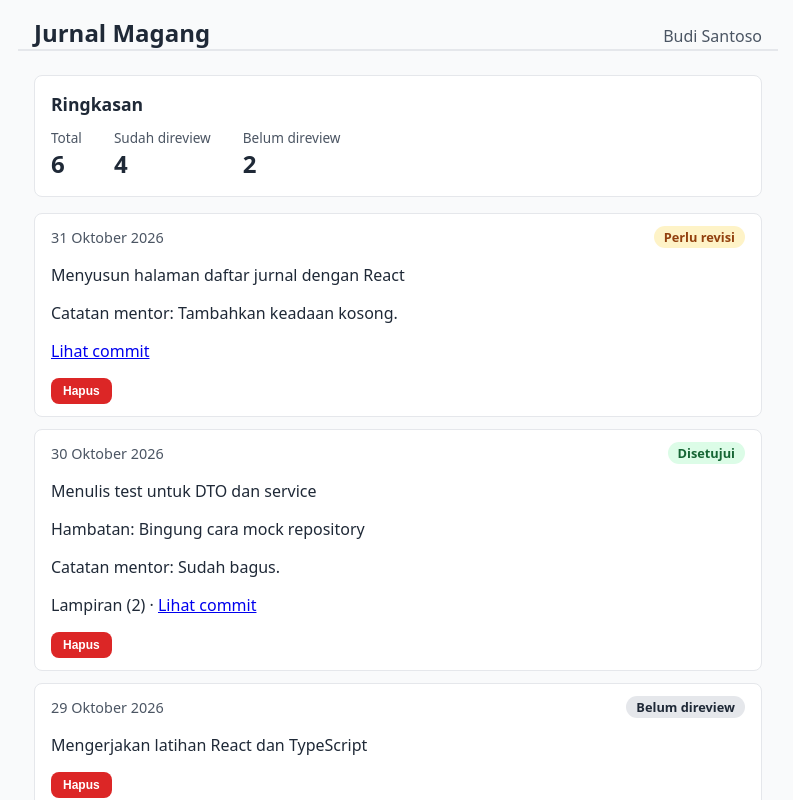
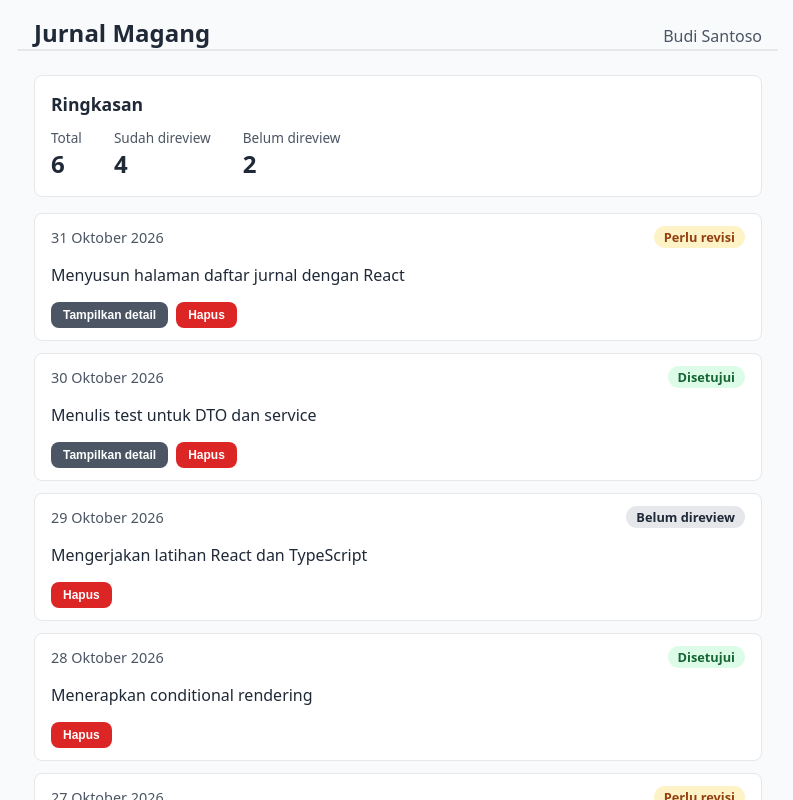
Before and after one commit to ajengnielza/magang-web, a React (Vite) app: page / in a window 1280 px wide. Shown: the top 800 px of the page, without its empty margins (242-1035 px from the left). Built offline with nearby package versions, Linux system fonts and the light colour scheme.

Commit message:
feat: usestate basics and toggle detail

```diff
--- a/src/App.tsx
+++ b/src/App.tsx
@@ -1,32 +1,12 @@
-import DaftarJurnal from "./components/jurnal/DaftarJurnal";
-import RingkasanJurnal from "./components/jurnal/RingkasanJurnal";
-import Header from "./components/layout/Header";
-import Kartu from "./components/ui/Kartu";
-import { jurnalTiruan } from "./data/jurnalTiruan";
-import { pesertaTiruan } from "./data/pesertaTiruan";
+import DaftarJurnalPage from "./pages/DaftarJurnalPage";
 import GaleriKomponen from "./pages/GaleriKomponen";
+import LatihanState from "./latihan/LatihanState";
 
 export default function App() {
-  if (new URLSearchParams(window.location.search).has("galeri")) {
-    return <GaleriKomponen />;
-  }
+  const params = new URLSearchParams(window.location.search);
 
-  const pemilik = pesertaTiruan[0];
+  if (params.has("galeri")) return <GaleriKomponen />;
+  if (params.has("latihan")) return <LatihanState />;
 
-if (!pemilik) {
-  return <p>Data peserta tidak ditemukan.</p>;
+  return <DaftarJurnalPage />;
 }
-
-  return (
-    <>
-      <Header judul="Jurnal Magang" namaPeserta={pemilik.nama} />
-      <main>
-        <Kartu judul="Ringkasan">
-          <RingkasanJurnal jurnal={jurnalTiruan} />
-        </Kartu>
-        {/* sementara: dihubungkan ke state di Minggu 18 */}
-        <DaftarJurnal jurnal={jurnalTiruan} onHapus={(id) => console.log("Hapus jurnal", id)} />
-      </main>
-    </>
-  );
-}
--- a/src/components/jurnal/JurnalCard.module.css
+++ b/src/components/jurnal/JurnalCard.module.css
@@ -14,3 +14,12 @@
   color: var(--warna-teks-redup);
   font-size: 0.9rem;
 }
+
+.aksi {
+  display: flex;
+  gap: 0.5rem;
+  margin-top: 0.5rem;
+}
+.detail {
+  margin-top: 0.5rem;
+}
--- a/src/components/jurnal/JurnalCard.tsx
+++ b/src/components/jurnal/JurnalCard.tsx
@@ -1,3 +1,4 @@
+import { useState } from "react";
 import type { Jurnal } from "../../types/jurnal";
 import { formatTanggal } from "../../utils/format";
 import { adalahUrlHttp } from "../../utils/url";
@@ -10,45 +11,53 @@ interface JurnalCardProps {
   onHapus?: (id: number) => void;
 }
 
-export default function JurnalCard({
-  jurnal,
-  onHapus,
-}: JurnalCardProps) {
+export default function JurnalCard({ jurnal, onHapus }: JurnalCardProps) {
+  const [terbuka, setTerbuka] = useState(false);
+
   const jumlahLampiran = jurnal.lampiran?.length ?? 0;
+  const link =
+    jurnal.linkCommit !== null && adalahUrlHttp(jurnal.linkCommit) ? jurnal.linkCommit : null;
 
-  const link =
-    jurnal.linkCommit !== null && adalahUrlHttp(jurnal.linkCommit)
-      ? jurnal.linkCommit
-      : null;
+  // Data turunan, BUKAN state: dihitung dari props setiap render
+  const adaDetail =
+    Boolean(jurnal.hambatan) || Boolean(jurnal.catatanMentor) || jumlahLampiran > 0 || link !== null;
 
   return (
     <article className={styles.kartu}>
       <div className={styles.kepala}>
-        <time dateTime={jurnal.createdAt}>
-          {formatTanggal(jurnal.createdAt)}
-        </time>
-
+        <time dateTime={jurnal.createdAt}>{formatTanggal(jurnal.createdAt)}</time>
         <StatusBadge status={jurnal.statusReview} />
       </div>
 
       <p className={styles.kegiatan}>{jurnal.kegiatan}</p>
 
-      {jurnal.hambatan && (
-        <p>Hambatan: {jurnal.hambatan}</p>
+      <div className={styles.aksi}>
+        {adaDetail && (
+          <Button
+            variant="secondary"
+            size="sm"
+            aria-expanded={terbuka}
+            onClick={() => setTerbuka((t) => !t)}
+          >
+            {terbuka ? "Sembunyikan detail" : "Tampilkan detail"}
+          </Button>
         )}
+        {onHapus && (
+          <Button variant="danger" size="sm" onClick={() => onHapus(jurnal.id)}>
+            Hapus
+          </Button>
+        )}
+      </div>
 
-      {jurnal.catatanMentor && (
-        <p>Catatan mentor: {jurnal.catatanMentor}</p>
-      )}
+      {terbuka && (
+        <div className={styles.detail}>
+          {jurnal.hambatan && <p>Hambatan: {jurnal.hambatan}</p>}
+          {jurnal.catatanMentor && <p>Catatan mentor: {jurnal.catatanMentor}</p>}
 
           {(jumlahLampiran > 0 || link !== null) && (
             <p className={styles.tambahan}>
-          {jumlahLampiran > 0 && (
-            <span>Lampiran ({jumlahLampiran})</span>
-          )}
-
+              {jumlahLampiran > 0 && <span>Lampiran ({jumlahLampiran})</span>}
               {jumlahLampiran > 0 && link !== null && " · "}
-
               {link !== null && (
                 <a href={link} target="_blank" rel="noreferrer">
                   Lihat commit
@@ -56,15 +65,7 @@ export default function JurnalCard({
               )}
             </p>
           )}
-
-      {onHapus && (
-        <Button
-          variant="danger"
-          size="sm"
-          onClick={() => onHapus(jurnal.id)}
-        >
-          Hapus
-        </Button>
+        </div>
       )}
     </article>
   );
--- /dev/null
+++ b/src/latihan/LatihanState.tsx
@@ -0,0 +1,33 @@
+import Kartu from "../components/ui/Kartu";
+import Penghitung from "../latihan/Penghitung";
+import PenghitungSnapshot from "../latihan/PenghitungSnapshot";
+import PenghitungVariabel from "../latihan/PenghitungVariabel";
+import TipeState from "../latihan/TipeState";
+
+
+export default function LatihanState() {
+
+  return (
+    <main>
+      <h1>Latihan State</h1>
+
+      <Kartu judul="Variabel biasa (gagal)">
+        <PenghitungVariabel />
+      </Kartu>
+
+      <Kartu judul="Dua instans, dua state">
+        <Penghitung />
+        <Penghitung />
+      </Kartu>
+
+      <Kartu judul="Snapshot">
+        <PenghitungSnapshot />
+      </Kartu>
+
+      <Kartu judul="Tipe state">
+        <TipeState />
+      </Kartu>
+
+    </main>
+  );
+}
--- /dev/null
+++ b/src/latihan/Penghitung.tsx
@@ -0,0 +1,23 @@
+import { useState } from "react";
+import Button from "../components/ui/Button";
+
+export default function Penghitung() {
+  const [jumlah, setJumlah] = useState(0);
+
+  return (
+    <div>
+      <p>Jumlah: {jumlah}</p>
+      <Button onClick={() => setJumlah((j) => j + 1)}>Tambah</Button>
+      <Button
+        variant="secondary"
+        disabled={jumlah === 0}
+        onClick={() => setJumlah((j) => Math.max(0, j - 1))}
+      >
+        Kurang
+      </Button>
+      <Button variant="danger" onClick={() => setJumlah(0)}>
+        Reset
+      </Button>
+    </div>
+  );
+}
--- /dev/null
+++ b/src/latihan/PenghitungSnapshot.tsx
@@ -0,0 +1,33 @@
+import { useState } from "react";
+import Button from "../components/ui/Button";
+
+export default function PenghitungSnapshot() {
+  const [jumlah, setJumlah] = useState(0);
+
+  function tambahTigaSalah() {
+    setJumlah(jumlah + 1); // jumlah di render INI = nilai foto, jadwalkan +1
+    setJumlah(jumlah + 1); // masih nilai foto
+    setJumlah(jumlah + 1); // masih nilai foto
+    console.log("salah, log setelah setter:", jumlah);
+  }
+
+  function tambahTigaBenar() {
+    setJumlah((j) => j + 1); // bentuk fungsi: pakai nilai TERBARU
+    setJumlah((j) => j + 1);
+    setJumlah((j) => j + 1);
+    console.log("benar, log setelah setter:", jumlah);
+  }
+
+  return (
+    <>
+      <p>Jumlah: {jumlah}</p>
+      <Button onClick={tambahTigaSalah}>+3 (salah)</Button>
+      <Button variant="secondary" onClick={tambahTigaBenar}>
+        +3 (benar)
+      </Button>
+      <Button variant="danger" onClick={() => setJumlah(0)}>
+        Reset
+      </Button>
+    </>
+  );
+}
--- /dev/null
+++ b/src/latihan/PenghitungVariabel.tsx
@@ -0,0 +1,14 @@
+export default function PenghitungVariabel() {
+  let jumlah = 0;
+
+  function tambah() {
+    jumlah = jumlah + 1;
+    console.log("jumlah sekarang:", jumlah);
+  }
+
+  return (
+    <button type="button" onClick={tambah}>
+      Jumlah: {jumlah}
+    </button>
+  );
+}
--- /dev/null
+++ b/src/latihan/TipeState.tsx
@@ -0,0 +1,30 @@
+import { useState } from "react";
+import Button from "../components/ui/Button";
+import { jurnalTiruan } from "../data/jurnalTiruan";
+import type { Jurnal, StatusReview } from "../types/jurnal";
+
+export default function TipeState() {
+  const [nama, setNama] = useState("");                                   // diinfer: string
+  const [aktif, setAktif] = useState(false);                              // diinfer: boolean
+  const [jurnal, setJurnal] = useState<Jurnal[]>([]);                     // array kosong: WAJIB generic
+  const [terpilih, setTerpilih] = useState<Jurnal | null>(null);          // bisa kosong: union dengan null
+  const [filter, setFilter] = useState<"semua" | StatusReview>("semua");  // union literal
+
+  function isiSemua() {
+    setNama("Budi");
+    setAktif(true);
+    setJurnal(jurnalTiruan);
+    setTerpilih(jurnalTiruan[0]);
+    setFilter("disetujui");
+  }
+
+  return (
+    <div>
+      <Button onClick={isiSemua}>Isi semua state</Button>
+      <p>
+        {nama} · {aktif ? "aktif" : "tidak aktif"} · {jurnal.length} jurnal ·{" "}
+        {terpilih?.kegiatan ?? "belum ada yang dipilih"} · filter: {filter}
+      </p>
+    </div>
+  );
+}
--- /dev/null
+++ b/src/pages/DaftarJurnalPage.tsx
@@ -0,0 +1,23 @@
+import DaftarJurnal from "../components/jurnal/DaftarJurnal";
+import RingkasanJurnal from "../components/jurnal/RingkasanJurnal";
+import Header from "../components/layout/Header";
+import Kartu from "../components/ui/Kartu";
+import { jurnalTiruan } from "../data/jurnalTiruan";
+import { pesertaTiruan } from "../data/pesertaTiruan";
+
+export default function DaftarJurnalPage() {
+  const pemilik = pesertaTiruan[0];
+
+  return (
+    <>
+      <Header judul="Jurnal Magang" namaPeserta={pemilik.nama} />
+      <main>
+        <Kartu judul="Ringkasan">
+          <RingkasanJurnal jurnal={jurnalTiruan} />
+        </Kartu>
+        {/* sementara: dihubungkan ke state di Selasa */}
+        <DaftarJurnal jurnal={jurnalTiruan} onHapus={(id) => console.log("Hapus jurnal", id)} />
+      </main>
+    </>
+  );
+}
```
Lines whose indentation alone changed are shown as unchanged.
